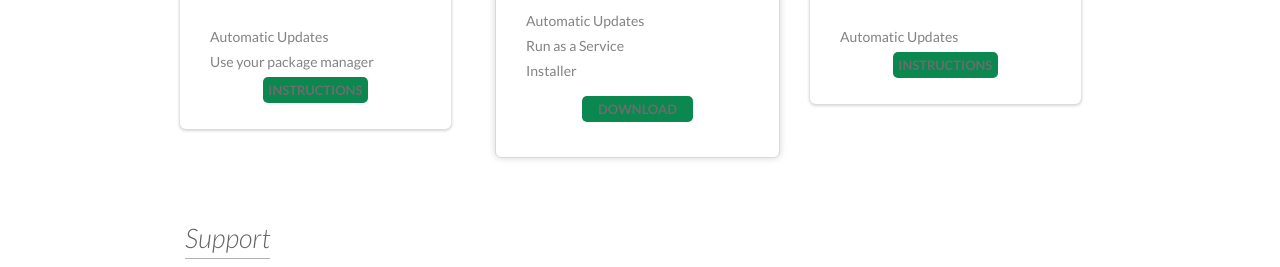
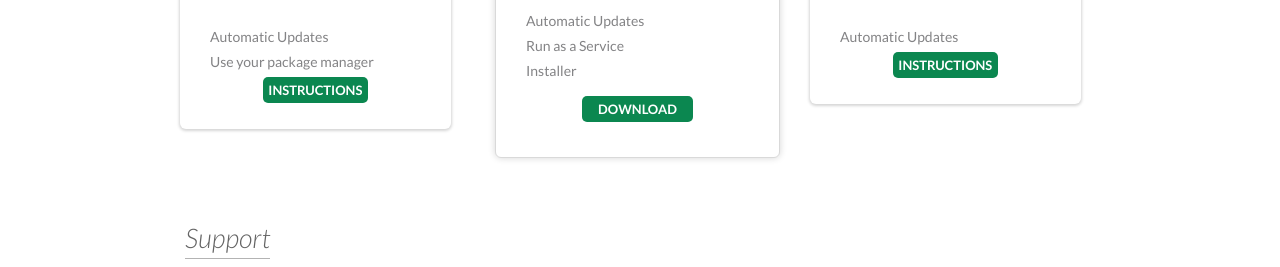
Before and after one commit to lidarr/lidarr.github.io, a website: page index.html in a window 1280 px wide. Shown: the part 1564-1831 px from the top of the page. Drawn offline with nearby package versions, Linux system fonts and the light colour scheme.

Commit message:
Fix Button Text Color

```diff
--- a/css/theme.less
+++ b/css/theme.less
@@ -155,7 +155,7 @@ header {
       width: 50%;
       display: block;
       padding: 3px 0;
-      color: #6c6c6c;
+      color: #ffffff;
       font-size: 13px;
       font-weight: bold;
       border-radius: 5px;
```
Also changed, not shown: css/theme.css.
